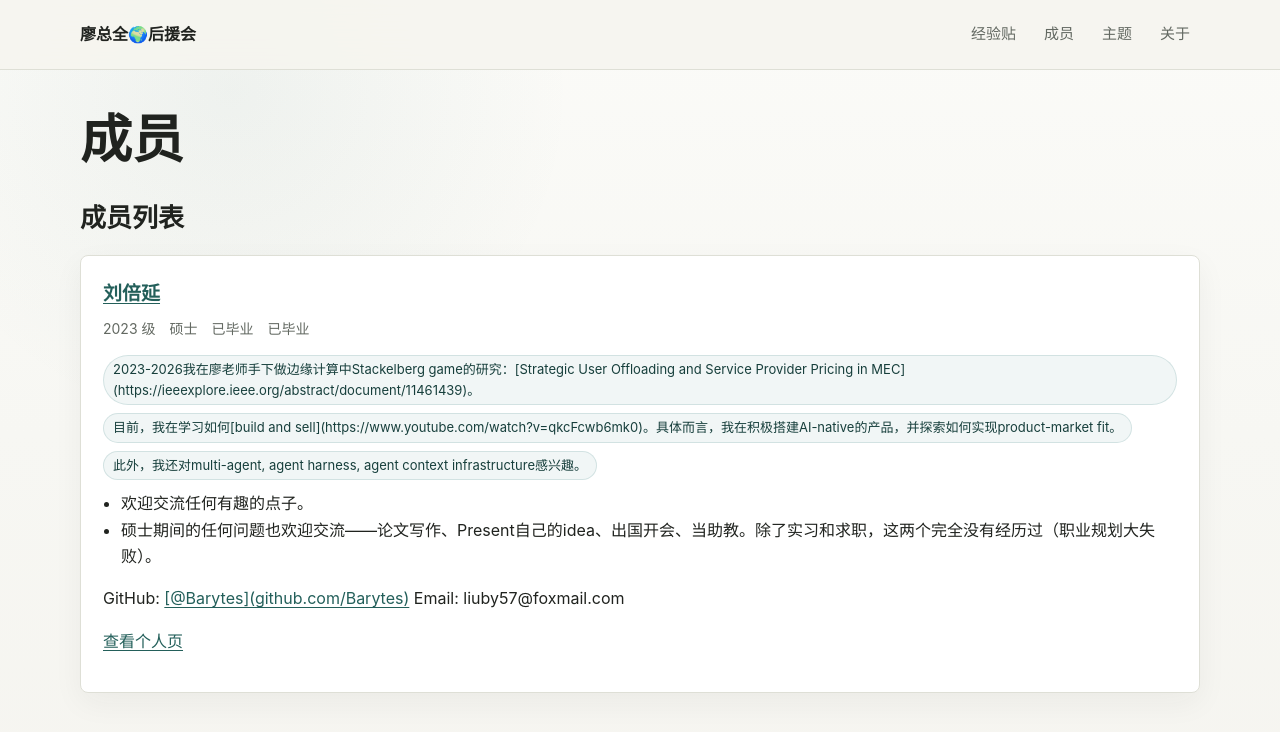
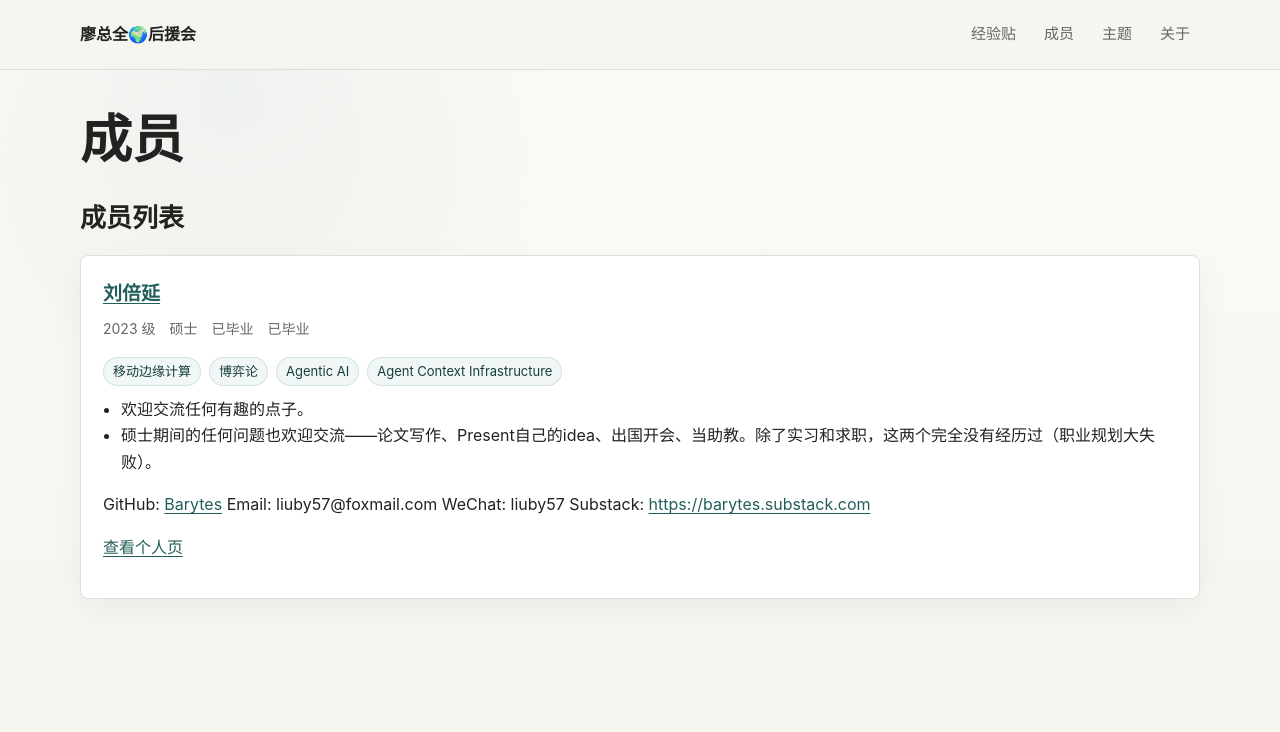
Before and after one commit to lgclab/lgclab.github.io, a Jekyll site: the page built from members.md, in a window 1280 px wide. Shown: the top 732 px of the page. Built offline with Jekyll 4.4.1, drawn with Linux system fonts in a browser that asks for light colours.

Commit message:
Fix member topics and deletion sync

```diff
--- a/_members/liu-beiyan.md
+++ b/_members/liu-beiyan.md
@@ -19,9 +19,17 @@ contact_topics:
   - "欢迎交流任何有趣的点子。"
   - "硕士期间的任何问题也欢迎交流——论文写作、Present自己的idea、出国开会、当助教。除了实习和求职，这两个完全没有经历过（职业规划大失败）。"
 contact:
-  github: "[@Barytes](github.com/Barytes)"
+  github: "Barytes"
   email: "liuby57@foxmail.com"
+  wechat: "liuby57"
+  substack: "https://barytes.substack.com"
 ---
+
+## 研究方向
+
+- 2023-2026我在廖老师手下做边缘计算中Stackelberg game的研究：[Strategic User Offloading and Service Provider Pricing in MEC](https://ieeexplore.ieee.org/abstract/document/11461439)。
+- 目前，我在学习如何[build and sell](https://www.youtube.com/watch?v=qkcFcwb6mk0)。具体而言，我在积极搭建AI-native的产品，并探索如何实现product-market fit。
+- 此外，我还对multi-agent, agent harness, agent context infrastructure感兴趣。
 
 ## 我在做什么
 
--- a/assets/css/site.css
+++ b/assets/css/site.css
@@ -385,11 +385,25 @@ h3 {
   border-radius: 8px;
   padding: 22px;
   box-shadow: 0 10px 30px rgba(31, 39, 35, 0.05);
+  overflow: hidden;
 }
 
 .member-card ul {
   margin: 10px 0 0;
   padding-left: 18px;
+}
+
+.member-card p {
+  overflow-wrap: anywhere;
+}
+
+.member-card .tag-list {
+  margin-top: 16px;
+}
+
+.member-card .tag {
+  max-width: 100%;
+  overflow-wrap: anywhere;
 }
 
 .content {
--- a/members.md
+++ b/members.md
@@ -16,9 +16,9 @@ permalink: /members/
         {% if member.status %}<span>{{ member.status }}</span>{% endif %}
         {% if member.current %}<span>{{ member.current }}</span>{% endif %}
       </div>
-      {% if member.research %}
+      {% if member.topics %}
         <div class="tag-list">
-          {% for item in member.research %}
+          {% for item in member.topics %}
             <span class="tag">{{ item }}</span>
           {% endfor %}
         </div>
@@ -52,6 +52,14 @@ permalink: /members/
             ORCID: {{ member.contact.orcid }}
             {% assign has_direct_contact = true %}
           {% endif %}
+          {% if member.contact.wechat and member.contact.wechat != blank %}
+            WeChat: {{ member.contact.wechat }}
+            {% assign has_direct_contact = true %}
+          {% endif %}
+          {% if member.contact.substack and member.contact.substack != blank %}
+            Substack: <a href="{{ member.contact.substack }}">{{ member.contact.substack }}</a>
+            {% assign has_direct_contact = true %}
+          {% endif %}
           {% unless has_direct_contact %}
             可通过维护者转达联系请求。
           {% endunless %}
```
Also changed, not shown: CONTRIBUTING.md (+3 -2 lines), _layouts/member.html (+10 -2 lines), docs/issue-mechanism-test-log.md (+3 -1 lines), scripts/sync_issue_content.py (+37 -5 lines), tests/test_issue_user_journeys.py (+55 -3 lines), tests/test_site_structure.py (+14 -6 lines), .github/ISSUE_TEMPLATE/member-update.yml, .github/workflows/member-template-sync.yml (added), README.md.
